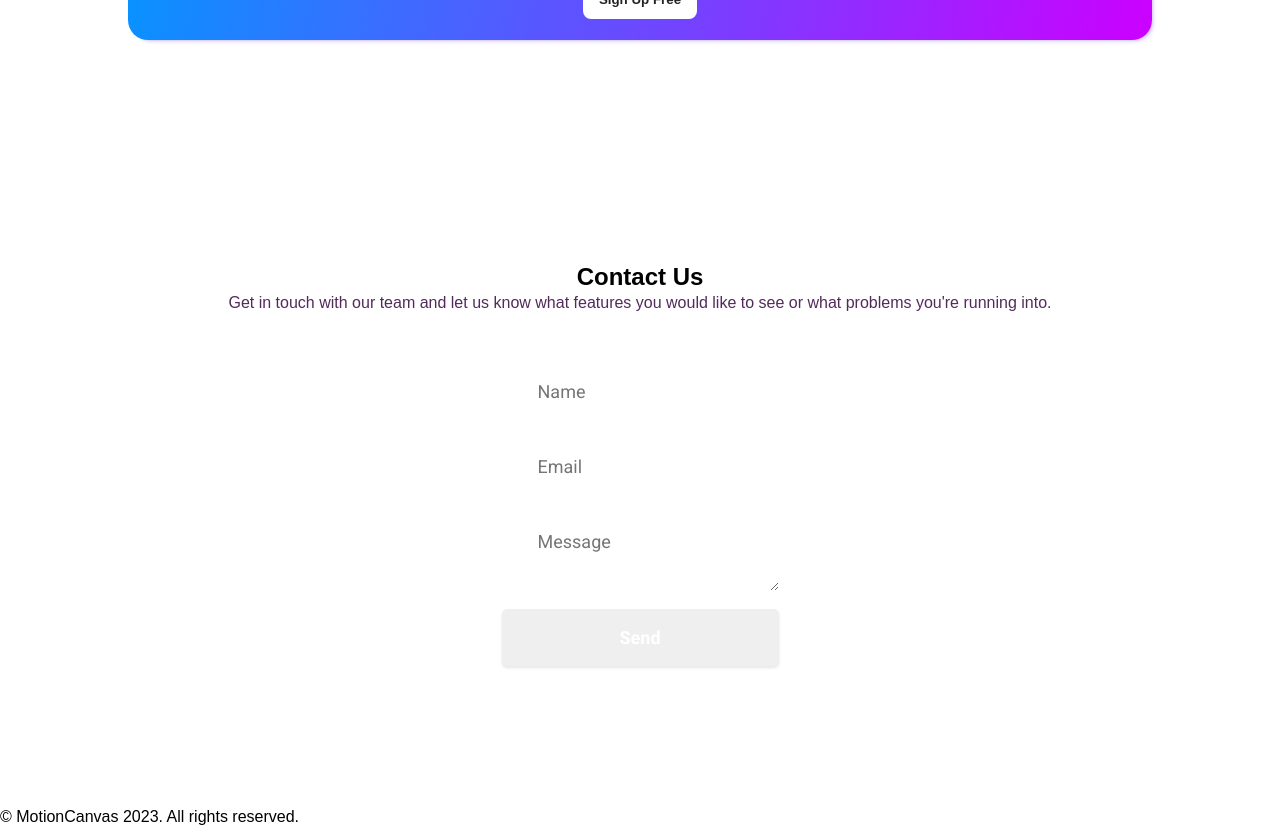
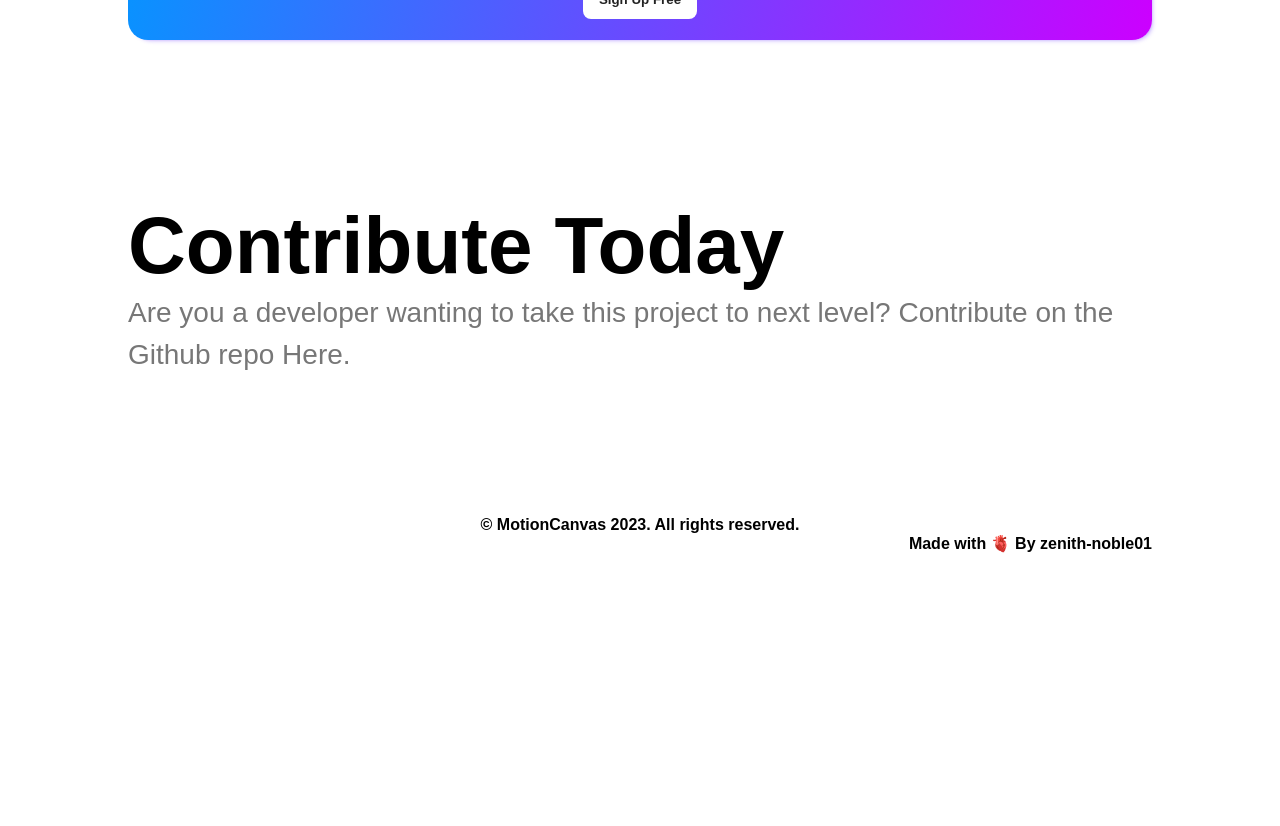
Before and after one commit to zenith-noble01/MotionGround, a React (Vite) app in the folder client/: page / in a window 1280 px wide. Shown: the part 1960-2786 px from the top of the page. After the commit the page ends 2526 px from the top, so only its background shows below. Built offline with nearby package versions, Linux system fonts and the light colour scheme; a web font is replaced by a local one.

Commit message:
the landing page is ready for production

```diff
--- a/client/src/components/Contact.jsx
+++ b/client/src/components/Contact.jsx
@@ -1,27 +1,46 @@
-import { motion } from "framer-motion";
-import { buttonVariant } from "../utils/motion";
+import { motion, useAnimation } from "framer-motion";
+import { buttonVariant, slideIn } from "../utils/motion";
+import { useInView } from "react-intersection-observer";
+import { useEffect } from "react";
+import "../styles/contact.scss";
 
 const Contact = () => {
+  const { ref, inView } = useInView();
+  const control = useAnimation();
+
+  useEffect(() => {
+    if (inView) {
+      control.start("show");
+    } else {
+      control.start("hidden");
+    }
+  }, [inView, control]);
+
   return (
-    <section id="contact">
-      <h2>Contact Us</h2>
-      <p>
-        Get in touch with our team and let us know what features you would like
-        to see or what problems you&apos;re running into.
-      </p>
-      <form>
-        <input type="text" placeholder="Name" />
-        <input type="email" placeholder="Email" />
-        <textarea placeholder="Message" />
-        <motion.button
-          variants={buttonVariant}
-          whileHover="hover"
-          type="submit"
+    <motion.div id="contact" className="landing__contact">
+      <div className="contact__container">
+        <motion.div
+          variants={slideIn("left", "tween", 0.2, 0.5)}
+          ref={ref}
+          initial="hidden"
+          animate={control}
+          className="text__container"
         >
-          Send
-        </motion.button>
-      </form>
-    </section>
+          <h2>Contribute Today</h2>
+          <p>
+            Are you a developer wanting to take this project to next level?
+            Contribute on the <br />
+            <a
+              href="https://github.com/zenith-noble01/motioncanvas"
+              rel="norefere"
+              target="_black"
+            >
+              Github repo Here.
+            </a>
+          </p>
+        </motion.div>
+      </div>
+    </motion.div>
   );
 };
 
--- a/client/src/components/Features.jsx
+++ b/client/src/components/Features.jsx
@@ -38,7 +38,7 @@ const Features = () => {
         {features.map((feature, index) => (
           <motion.div
             ref={ref}
-            variants={fadeIn("right", "tween", index * 0.1, 0.3)}
+            variants={fadeIn("rigth", "tween", index * 0.1, 0.3)}
             className={`feature feature${index}`}
             initial="hidden"
             animate={control}
--- a/client/src/pages/LandingPage.jsx
+++ b/client/src/pages/LandingPage.jsx
@@ -1,8 +1,24 @@
 import "../styles/landingPage.scss";
 import { Contact, Features, Header, Hero, GetStarted } from "../components";
+import { motion, useAnimation } from "framer-motion";
+import { useInView } from "react-intersection-observer";
+import { useEffect } from "react";
+import { textVariant } from "../utils/motion";
 
 function LandingPage() {
   let currentYear = new Date().getFullYear();
+
+  const control = useAnimation();
+
+  const { ref, inView } = useInView();
+
+  useEffect(() => {
+    if (inView) {
+      control.start("show");
+    } else {
+      control.start("hidden");
+    }
+  }, [control, inView]);
 
   return (
     <div className="landing-page">
@@ -14,9 +30,25 @@ function LandingPage() {
         <Contact />
       </main>
 
-      <footer>
+      <motion.footer
+        ref={ref}
+        initial="hidden"
+        animate={control}
+        variants={textVariant()}
+      >
         <p>&copy; MotionCanvas {currentYear}. All rights reserved.</p>
-      </footer>
+
+        <span>
+          Made with 🫀 By{" "}
+          <a
+            href="https://github.com/zenith-noble01/"
+            rel="norefere"
+            target="_black"
+          >
+            zenith-noble01
+          </a>
+        </span>
+      </motion.footer>
     </div>
   );
 }
--- /dev/null
+++ b/client/src/styles/contact.scss
@@ -0,0 +1,10 @@
+@import "./constants";
+@import "./variables";
+
+.landing__contact {
+  padding: 5rem 10%;
+
+  .contact__container {
+    @include textContainer($p-neutral);
+  }
+}
--- a/client/src/styles/landingPage.scss
+++ b/client/src/styles/landingPage.scss
@@ -1,83 +1,23 @@
 @import "./variables";
 
 main {
+  overflow: hidden;
   p {
     margin-bottom: 1em;
     line-height: 1.5;
     color: $dark;
   }
+}
 
-  section {
-    padding: 5em 2em;
-    min-height: calc(100vh - 7em);
-    display: flex;
-    flex-direction: column;
-    align-items: center;
-    justify-content: center;
-    &:nth-child(odd) {
-      background-color: white;
-    }
-    .template-gallery {
-      margin-top: 2em;
-      display: grid;
-      grid-gap: 1em;
-      grid-template-columns: 1fr 1fr 1fr;
-      img {
-        width: 100%;
-        height: auto;
-        border-radius: 10px;
-        box-shadow: 0 1px 2px rgba(0, 0, 0, 0.2);
-        transition: all 0.3s ease-out;
-        &:hover {
-          box-shadow: 0 8px 16px rgba(0, 0, 0, 0.1);
-        }
-      }
-    }
-  }
-  .cta-btn {
-    transition: all $trans;
-    &:hover {
-      background-color: white;
-      transform: translateY(-4px);
-      box-shadow: 0 6px 8px rgba(0, 0, 0, 0.1);
-    }
-  }
+footer {
+  width: 100%;
+  padding: 2rem 10%;
+  text-align: center;
+  position: relative;
+  font-weight: bold;
 
-  form {
-    margin-top: 2em;
-    display: flex;
-    flex-direction: column;
-    input,
-    textarea,
-    button {
-      font-family: "Roboto", sans-serif;
-      font-size: 18px;
-      padding: 1em 2em;
-      border: none;
-      border-radius: 5px;
-      background-color: white-color;
-      margin-bottom: 1em;
-      &:last-child {
-        margin-bottom: 0;
-      }
-      &:focus {
-        outline: none;
-        background-color: white;
-        box-shadow: 0 2px 4px rgba(0, 0, 0, 0.1);
-      }
-    }
-    button[type="submit"] {
-      background-color: white-color;
-      color: #fff;
-      font-weight: bold;
-      box-shadow: 0 2px 3px rgba(0, 0, 0, 0.1);
-      cursor: pointer;
-      transition: all 0.3s ease-out;
-      &:hover {
-        background-color: white;
-        transform: translateY(-4px);
-        box-shadow: 0 6px 8px rgba(0, 0, 0, 0.1);
-      }
-    }
+  span {
+    position: absolute;
+    right: 10%;
   }
 }
```
